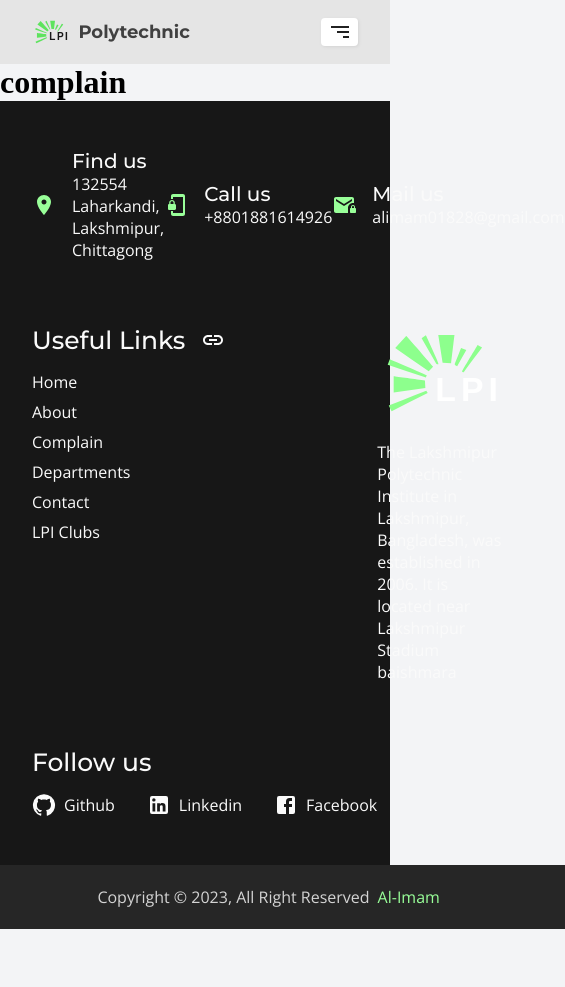
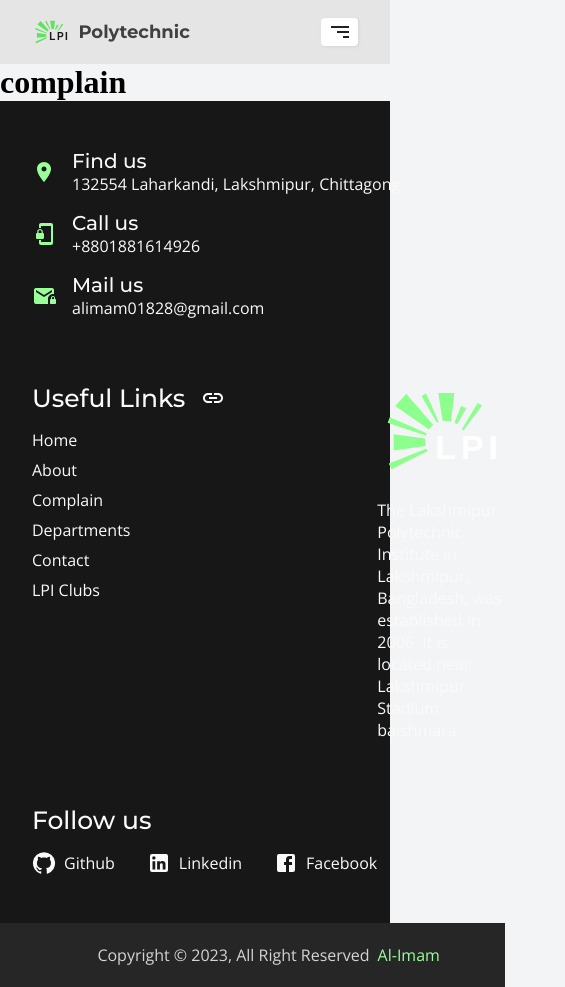
Before and after one commit to al-imam/lpi, a React (Vite) app: page /complain in a window 390 px wide. Shown: the whole page, 565 px wide, since content can reach past the window. Before the commit the page ends 929 px from the top, so only its background shows below. Built offline with nearby package versions, Linux system fonts and the light colour scheme.

Commit message:
make Footer contact info section responsive

```diff
--- a/src/components/Footer/ContactInfo/contactInfo.module.css
+++ b/src/components/Footer/ContactInfo/contactInfo.module.css
@@ -3,6 +3,13 @@
   justify-content: space-between;
   padding-block: 3rem;
   grid-column: 1 / -1;
+}
+
+@media only screen and (max-width: 58.5rem) {
+  .footerContact {
+    flex-direction: column;
+    row-gap: 1rem;
+  }
 }
 
 .contact {
```
